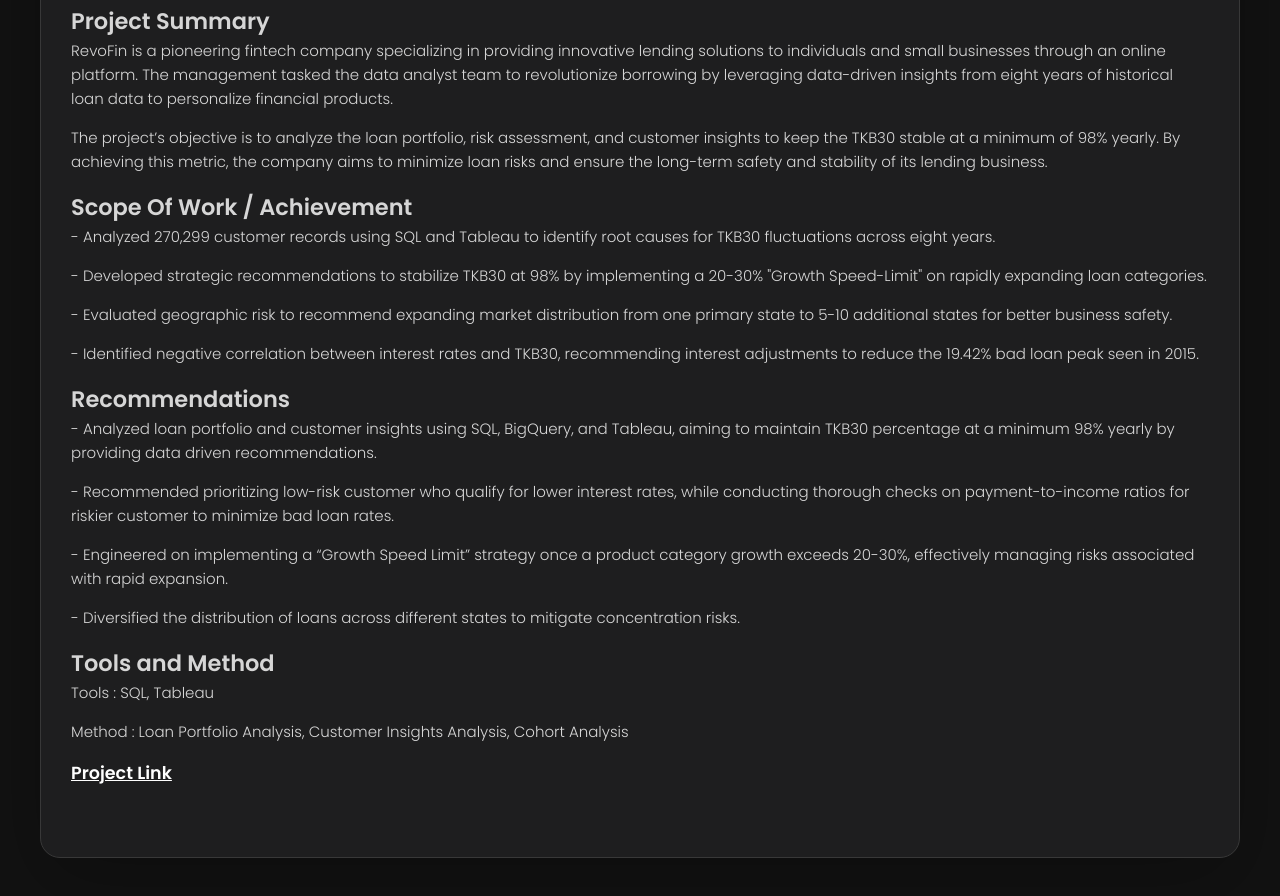
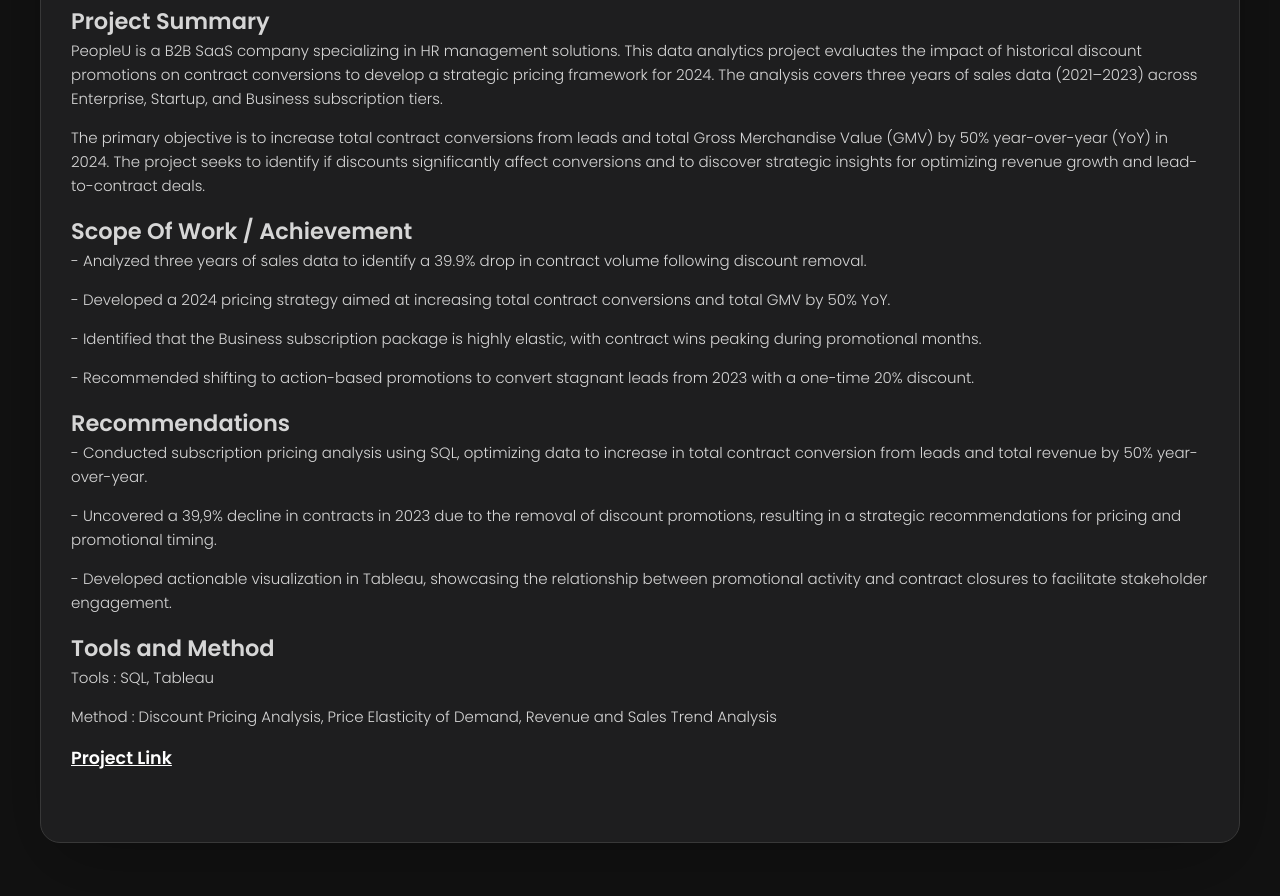
Before and after one commit to YudhaBiru/porto-data-analyst, a plain HTML site: page project-7.html in a window 1280 px wide. Shown: the part 616-1512 px from the top of the page. Drawn offline with Linux system fonts and the light colour scheme.

Commit message:
Update project-7.html

```diff
--- a/project-7.html
+++ b/project-7.html
@@ -5,7 +5,7 @@
   <meta charset="UTF-8">
   <meta http-equiv="X-UA-Compatible" content="IE=edge">
   <meta name="viewport" content="width=device-width, initial-scale=1.0">
-  <title>TokoBli Campaign Evaluation & Product Page Analysis</title>
+  <title>Subscription Pricing Analysis (SaaS)</title>
 
   <!--
     - favicon
@@ -41,39 +41,35 @@
 
         <section class="about-text">
 						<div class="inner">
-							<h1 class="major">Loan Portfolio and Customer Insights Analysis (SaaS)</h1>
+							<h1 class="major">Subscription Pricing Analysis (SaaS)</h1>
 							<span class="project-img1 center"><img src="./assets/images/project-7.png" alt="tokobli" /></span>
 							<h2>Project Summary</h2>
-							<p>RevoFin is a pioneering fintech company specializing in providing innovative lending solutions to individuals and small businesses through
-                an online platform. The management tasked the data analyst team to revolutionize borrowing by leveraging data-driven insights from eight
-                years of historical loan data to personalize financial products.</p>
-              <p>The project’s objective is to analyze the loan portfolio, risk assessment, and customer insights to keep the TKB30 stable at a minimum
-                of 98% yearly. By achieving this metric, the company aims to minimize loan risks and ensure the long-term safety and stability of its
-                lending business.</p>
+							<p>PeopleU is a B2B SaaS company specializing in HR management solutions. This data analytics project evaluates the impact of historical
+                discount promotions on contract conversions to develop a strategic pricing framework for 2024. The analysis covers three years of sales
+                data (2021–2023) across Enterprise, Startup, and Business subscription tiers.</p>
+              <p>The primary objective is to increase total contract conversions from leads and total Gross Merchandise Value (GMV) by 50% year-over-year
+                (YoY) in 2024. The project seeks to identify if discounts significantly affect conversions and to discover strategic insights for optimizing
+                revenue growth and lead-to-contract deals.</p>
 
               <h2>Scope Of Work / Achievement</h2>
-              <p>- Analyzed 270,299 customer records using SQL and Tableau to identify root causes for TKB30 fluctuations across eight years.</p>
-              <p>- Developed strategic recommendations to stabilize TKB30 at 98% by implementing a 20-30% "Growth Speed-Limit" on
-                rapidly expanding loan categories.</p>
-              <p>- Evaluated geographic risk to recommend expanding market distribution from one primary state to 5-10 additional states for
-                better business safety.</p>
-              <p>- Identified negative correlation between interest rates and TKB30, recommending interest adjustments to reduce the
-                19.42% bad loan peak seen in 2015.</p>
+              <p>- Analyzed three years of sales data to identify a 39.9% drop in contract volume following discount removal.</p>
+              <p>- Developed a 2024 pricing strategy aimed at increasing total contract conversions and total GMV by 50% YoY.</p>
+              <p>- Identified that the Business subscription package is highly elastic, with contract wins peaking during promotional months.</p>
+              <p>- Recommended shifting to action-based promotions to convert stagnant leads from 2023 with a one-time 20% discount.</p>
 
               <h2>Recommendations</h2>
-              <p> - Analyzed loan portfolio and customer insights using SQL, BigQuery, and Tableau, aiming to maintain TKB30 percentage at a minimum 98% yearly
-                by providing data driven recommendations.</p>
-              <p> - Recommended prioritizing low-risk customer who qualify for lower interest rates, while conducting thorough checks on payment-to-income
-                ratios for riskier customer to minimize bad loan rates.</p>
-              <p> - Engineered on implementing a “Growth Speed Limit” strategy once a product category growth exceeds 20-30%, effectively managing risks
-                associated with rapid expansion.</p>
-              <p> - Diversified the distribution of loans across different states to mitigate concentration risks.</p>
+              <p> - Conducted subscription pricing analysis using SQL, optimizing data to increase in total contract conversion from leads and total revenue
+                by 50% year-over-year.</p>
+              <p> - Uncovered a 39,9% decline in contracts in 2023 due to the removal of discount promotions, resulting in a strategic recommendations
+                for pricing and promotional timing.</p>
+              <p> - Developed actionable visualization in Tableau, showcasing the relationship between promotional activity and contract closures to
+                facilitate stakeholder engagement.</p>
 
               <h2>Tools and Method</h2>
               <p>Tools : SQL, Tableau</p>
-              <p>Method : Loan Portfolio Analysis, Customer Insights Analysis, Cohort Analysis </p>
+              <p>Method : Discount Pricing Analysis, Price Elasticity of Demand, Revenue and Sales Trend Analysis </p>
 
-              <h3><a href="https://drive.google.com/file/d/1KonX7jtOqKuxxRmxAKo9MsXEJdxiPYZV/view?usp=drive_link"
+              <h3><a href="https://drive.google.com/file/d/1Zc5wAHmlbmzCXOLJT99xoU8xMjtlyEye/view?usp=sharing"
                 style="color :white ; text-decoration: underline;">Project Link </a></h3>
 
 						</div>
```
